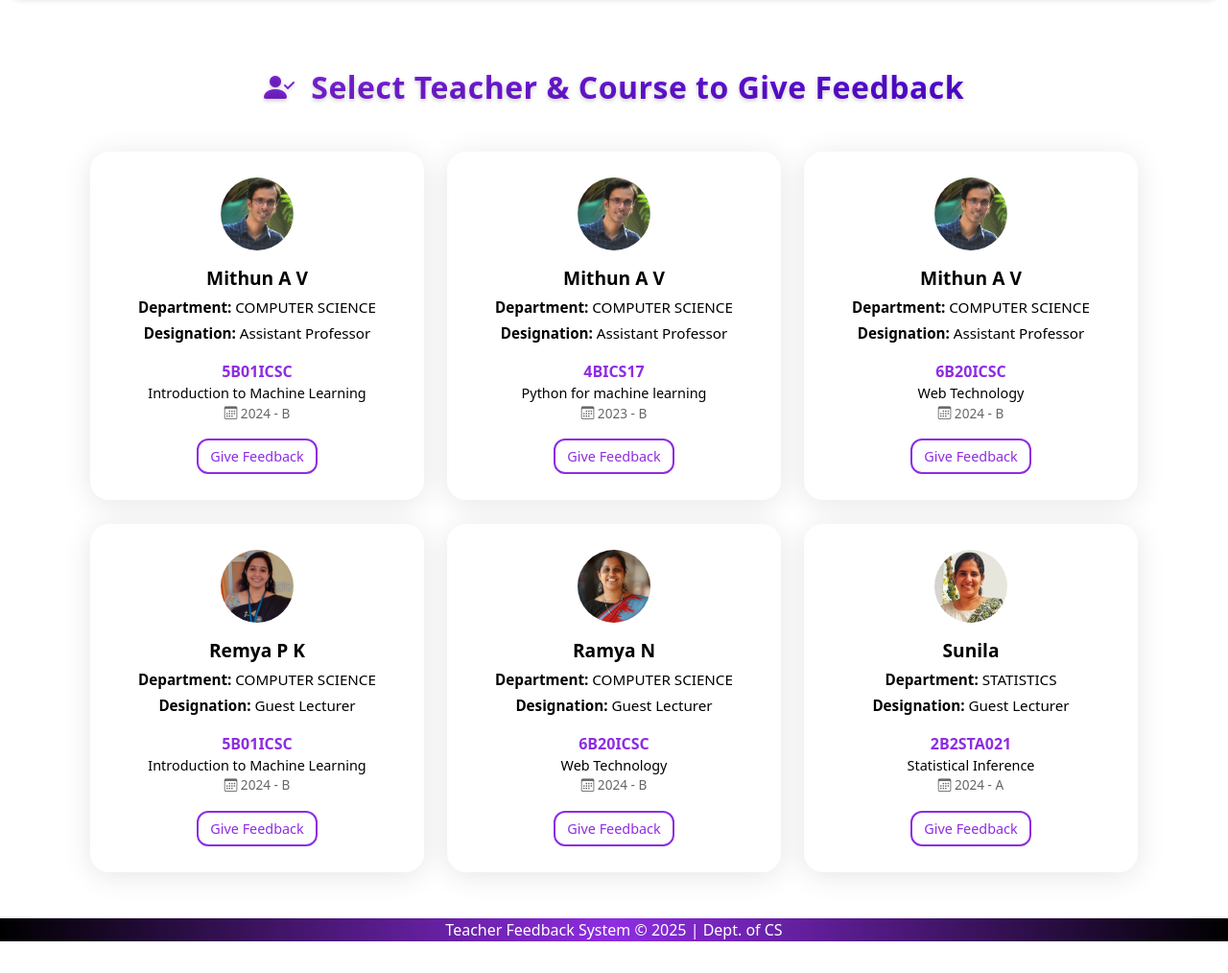
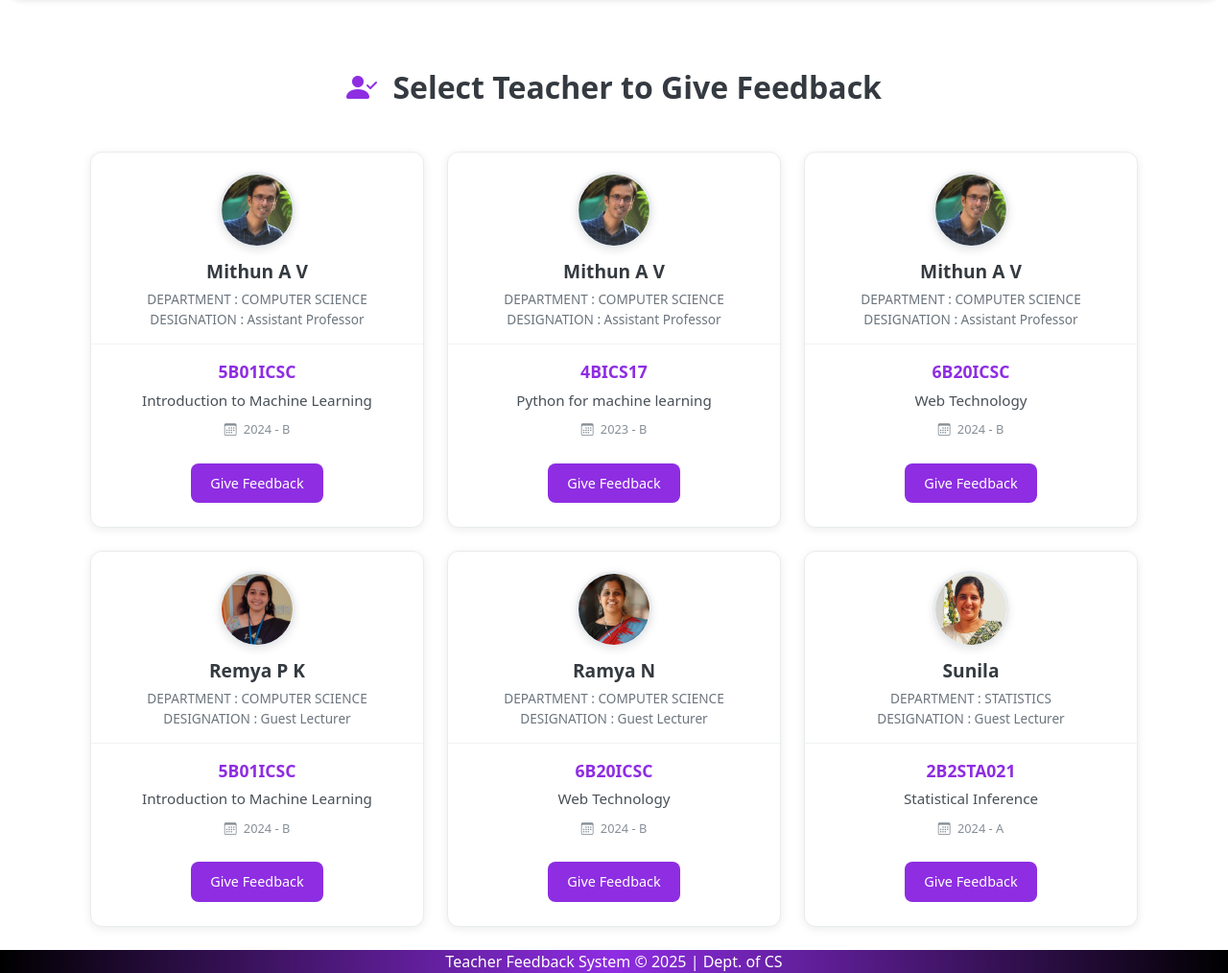
Before and after one commit to meenakshiravindran/ProjectY, a Django app: page /student-feedback/teachers/ in a window 1280 px wide. Shown: the part 82-1096 px from the top of the page at 96% size. Before the commit the page ends 1063 px from the top, so only its background shows below. Run offline with Django 5.2, Linux system fonts and the light colour scheme; data comes from the database, SQL or seed files in the repository; both versions use the stored data as it was after the commit.

Commit message:
feedback section style

```diff
--- a/templates/active_teacher_list.html
+++ b/templates/active_teacher_list.html
@@ -6,140 +6,151 @@
     <link rel="stylesheet" href="https://cdn.jsdelivr.net/npm/bootstrap-icons@1.10.5/font/bootstrap-icons.css">
 
     <style>
-        .glass-card {
-            background: rgba(255, 255, 255, 0.1);
-            border: 1px solid rgba(255, 255, 255, 0.2);
-            border-radius: 20px;
-            backdrop-filter: blur(10px);
-            -webkit-backdrop-filter: blur(10px);
-            box-shadow: 0 4px 30px rgba(0, 0, 0, 0.1);
+        .feedback-card {
+            background: white;
+            border: 1px solid #e9ecef;
+            border-radius: 12px;
+            box-shadow: 0 2px 10px rgba(0, 0, 0, 0.08);
             transition: all 0.3s ease;
-            color: #000;
+            overflow: hidden;
         }
 
-        .glass-card:hover {
-            transform: translateY(-5px);
-            box-shadow: 0 6px 40px rgba(0, 0, 0, 0.25);
+        .feedback-card:hover {
+            transform: translateY(-3px);
+            box-shadow: 0 6px 20px rgba(0, 0, 0, 0.12);
+            border-color: #8e2de2;
         }
 
-        .glass-button {
-            background: white;
+        .teacher-section {
+            padding: 20px 15px 15px 15px;
+            text-align: center;
+            border-bottom: 1px solid #f1f3f4;
+        }
+
+        .teacher-avatar {
+            width: 80px;
+            height: 80px;
+            border-radius: 50%;
+            border: 3px solid #e9ecef;
+            overflow: hidden;
+            margin: 0 auto 12px auto;
+            box-shadow: 0 2px 8px rgba(0, 0, 0, 0.1);
+        }
+
+        .teacher-name {
+            font-size: 1.2rem;
+            font-weight: 600;
+            color: #343a40;
+            margin-bottom: 8px;
+        }
+
+        .teacher-details {
+            color: #6c757d;
+            font-size: 0.85rem;
+            line-height: 1.5;
+        }
+
+        .course-section {
+            padding: 15px 15px 25px 15px;
+            text-align: center;
+        }
+
+        .course-code {
+            font-size: 1.1rem;
+            font-weight: 700;
             color: #8e2de2;
-            border: 2px solid #8e2de2;
-            border-radius: 12px;
-            padding: 6px 12px;
+            margin-bottom: 5px;
+        }
+
+        .course-name {
+            font-size: 0.95rem;
+            color: #495057;
+            margin-bottom: 10px;
             font-weight: 500;
+        }
+
+        .batch-info {
+            font-size: 0.8rem;
+            color: #868e96;
+            margin-bottom: 25px;
+        }
+
+        .feedback-btn {
+            background: #8e2de2;
+            color: white;
+            border: none;
+            border-radius: 8px;
+            padding: 10px 20px;
+            font-weight: 500;
+            font-size: 0.9rem;
             text-decoration: none;
             display: inline-block;
             transition: all 0.3s ease;
-            font-size: 0.9rem;
-            margin: 2px;
         }
 
-        .glass-button:hover {
-            background: #8e2de2;
+        .feedback-btn:hover {
+            background: #7529c7;
             color: white;
-            box-shadow: 0 6px 16px rgba(0, 0, 0, 0.3);
-        }
-
-        .icon-circle {
-            background: linear-gradient(135deg, #8e2de2, #4a00e0);
-            color: white;
-            border-radius: 50%;
-            width: 60px;
-            height: 60px;
-            display: flex;
-            align-items: center;
-            justify-content: center;
-            font-size: 24px;
-            margin-bottom: 15px;
-        }
-
-        .card-title {
-            font-weight: bold;
-            font-size: 1.2rem;
-        }
-
-        .card-text {
-            font-size: 0.95rem;
+            transform: scale(1.02);
         }
 
         .dashboard-heading {
             font-size: 2rem;
-            font-weight: 700;
-            background: linear-gradient(90deg, #8e2de2, #4a00e0);
-            -webkit-background-clip: text;
-            -webkit-text-fill-color: transparent;
-            text-shadow: 0 2px 4px rgba(0, 0, 0, 0.2);
-            letter-spacing: 0.5px;
+            font-weight: 600;
+            color: #343a40;
+            text-align: center;
+            margin-bottom: 3rem;
         }
 
-        .course-list {
-            background: rgba(142, 45, 226, 0.1);
-            border-radius: 10px;
-            padding: 15px;
-            margin-top: 15px;
-        }
-
-        .course-item {
-            background: white;
-            border-radius: 8px;
-            padding: 10px;
-            margin-bottom: 8px;
-            border-left: 4px solid #8e2de2;
-            box-shadow: 0 2px 5px rgba(0,0,0,0.1);
-        }
-
-        .course-code {
-            font-weight: bold;
+        .dashboard-heading i {
             color: #8e2de2;
-        }
-
-        .batch-info {
-            font-size: 0.85rem;
-            color: #666;
         }
     </style>
 
-    <h2 class="dashboard-heading text-center mb-5">
+    <h2 class="dashboard-heading">
         <i class="bi bi-person-check-fill me-2"></i>
-        Select Teacher & Course to Give Feedback
+        Select Teacher to Give Feedback
     </h2>
 
     {% if teacher_courses %}
-        <div class="row">
+        <div class="row g-4">
             {% for teacher, courses in teacher_courses.items %}
                 {% for course_assignment in courses %}
-        <div class="col-md-6 col-lg-4 mb-4">
-            <div class="card glass-card h-100 p-4 d-flex flex-column">
+                    <div class="col-md-6 col-lg-4">
+                        <div class="feedback-card h-100">
 
-                <!-- Teacher Info -->
-                <div class="text-center mb-3">
-                    <div class="icon-circle mx-auto overflow-hidden"
-                         style="width: 80px; height: 80px; border-radius: 50%; border: 2px solid #fff;">
+                            <!-- Teacher Section -->
+                            <div class="teacher-section">
+                                <div class="teacher-avatar">
                                     {% if teacher.profile_picture %}
-                            <img src="{{ teacher.profile_picture.url }}" alt="{{ teacher.name }}'s photo"
+                                        <img src="{{ teacher.profile_picture.url }}"
+                                             alt="{{ teacher.name }}"
                                              style="width: 100%; height: 100%; object-fit: cover;">
                                     {% else %}
-                            <i class="bi bi-person-fill" style="font-size: 2rem; line-height: 80px;"></i>
+                                        <div style="width: 100%; height: 100%; background: #f8f9fa; display: flex; align-items: center; justify-content: center;">
+                                            <i class="bi bi-person-fill" style="font-size: 2rem; color: #adb5bd;"></i>
+                                        </div>
                                     {% endif %}
                                 </div>
-                    <h5 class="card-title mt-2">{{ teacher.name }}</h5>
-                    <p class="card-text mb-1"><strong>Department:</strong> {{ teacher.dept.dept_name }}</p>
-                    <p class="card-text"><strong>Designation:</strong> {{ teacher.designation }}</p>
+
+                                <h5 class="teacher-name">{{ teacher.name }}</h5>
+
+                                <div class="teacher-details">
+                                    <div>DEPARTMENT : {{ teacher.dept.dept_name }}</div>
+                                    <div>DESIGNATION : {{ teacher.designation }}</div>
+                                </div>
                             </div>
 
-                <!-- Course Info -->
-                <div class="mt-auto text-center">
+                            <!-- Course Section -->
+                            <div class="course-section">
                                 <div class="course-code">{{ course_assignment.course.code }}</div>
-                    <div style="font-size: 0.9rem;">{{ course_assignment.course.name }}</div>
+                                <div class="course-name">{{ course_assignment.course.name }}</div>
                                 <div class="batch-info">
-                        <i class="bi bi-calendar3"></i> {{ course_assignment.batch.acad_year }} - {{ course_assignment.batch.part }}
+                                    <i class="bi bi-calendar3 me-1"></i>
+                                    {{ course_assignment.batch.acad_year }} - {{ course_assignment.batch.part }}
                                 </div>
-
-                    <!-- Feedback Button -->
                                 <a href="{% url 'student_feedback_form_by_teacher_course' course_assignment.teacher_batch_id %}"
-                       class="glass-button mt-3 d-inline-block">
+                                   class="feedback-btn">
                                     Give Feedback
                                 </a>
                             </div>
@@ -147,8 +158,6 @@
                     </div>
                 {% endfor %}
             {% endfor %}
-
-
         </div>
     {% else %}
         <div class="row justify-content-center">
@@ -157,20 +166,9 @@
                     <i class="bi bi-exclamation-triangle-fill" style="font-size: 3rem; color: #ffc107;"></i>
                     <h4 class="mt-3">No Active Courses for Feedback</h4>
                     <p class="mb-4">Currently, no teachers have activated courses for feedback collection.</p>
-                    <div class="text-muted">
-                        <small>
-                            <strong>For Administrators:</strong><br>
-                            1. Go to Course Management → Activate required batches<br>
-                            2. Go to Teacher Management → Click on teacher → Activate courses for feedback<br>
-                            3. Students can then give feedback for specific teacher-course combinations
-                        </small>
-                    </div>
                 </div>
             </div>
         </div>
     {% endif %}
-
-    <!-- Instructions Card -->
-
 </div>
 {% endblock %}
```
Also changed, not shown: templates/feedback_form.html (+34 -25 lines), templates/teacher_courses.html (+0 -16 lines), db.sqlite3. Lines whose indentation alone changed are shown as unchanged.
